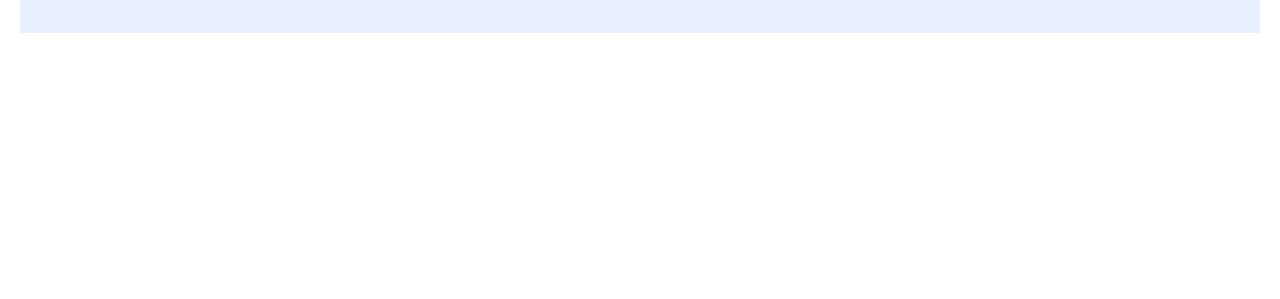
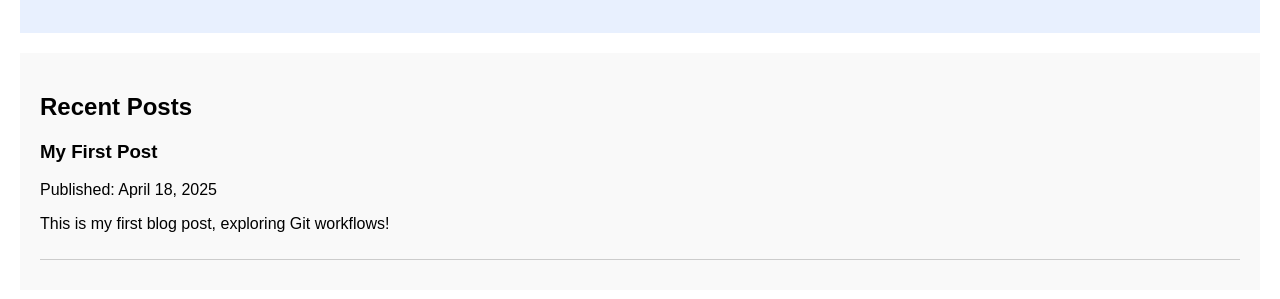
Before and after one commit to Jahmax1/simple-blog, a plain HTML site: page index.html in a window 1280 px wide. Shown: the part 141-440 px from the top of the page. Drawn offline with Linux system fonts and the light colour scheme.

Commit message:
Add blog posts section

```diff
--- a/index.html
+++ b/index.html
@@ -11,6 +11,14 @@
     <h1>My Blog</h1>
     <p>Welcome to my thoughts and stories!</p>
   </header>
+  <section id="posts">
+    <h2>Recent Posts</h2>
+    <article>
+      <h3>My First Post</h3>
+      <p>Published: April 18, 2025</p>
+      <p>This is my first blog post, exploring Git workflows!</p>
+    </article>
+  </section>
   <script src="script.js"></script>
 </body>
 </html>
--- a/styles.css
+++ b/styles.css
@@ -8,3 +8,13 @@ body {
     text-align: center;
     padding: 20px;
   }
+  #posts {
+    margin-top: 20px;
+    padding: 20px;
+    background-color: #f9f9f9;
+  }
+  article {
+    border-bottom: 1px solid #ccc;
+    padding-bottom: 10px;
+    margin-bottom: 10px;
+  }
```
